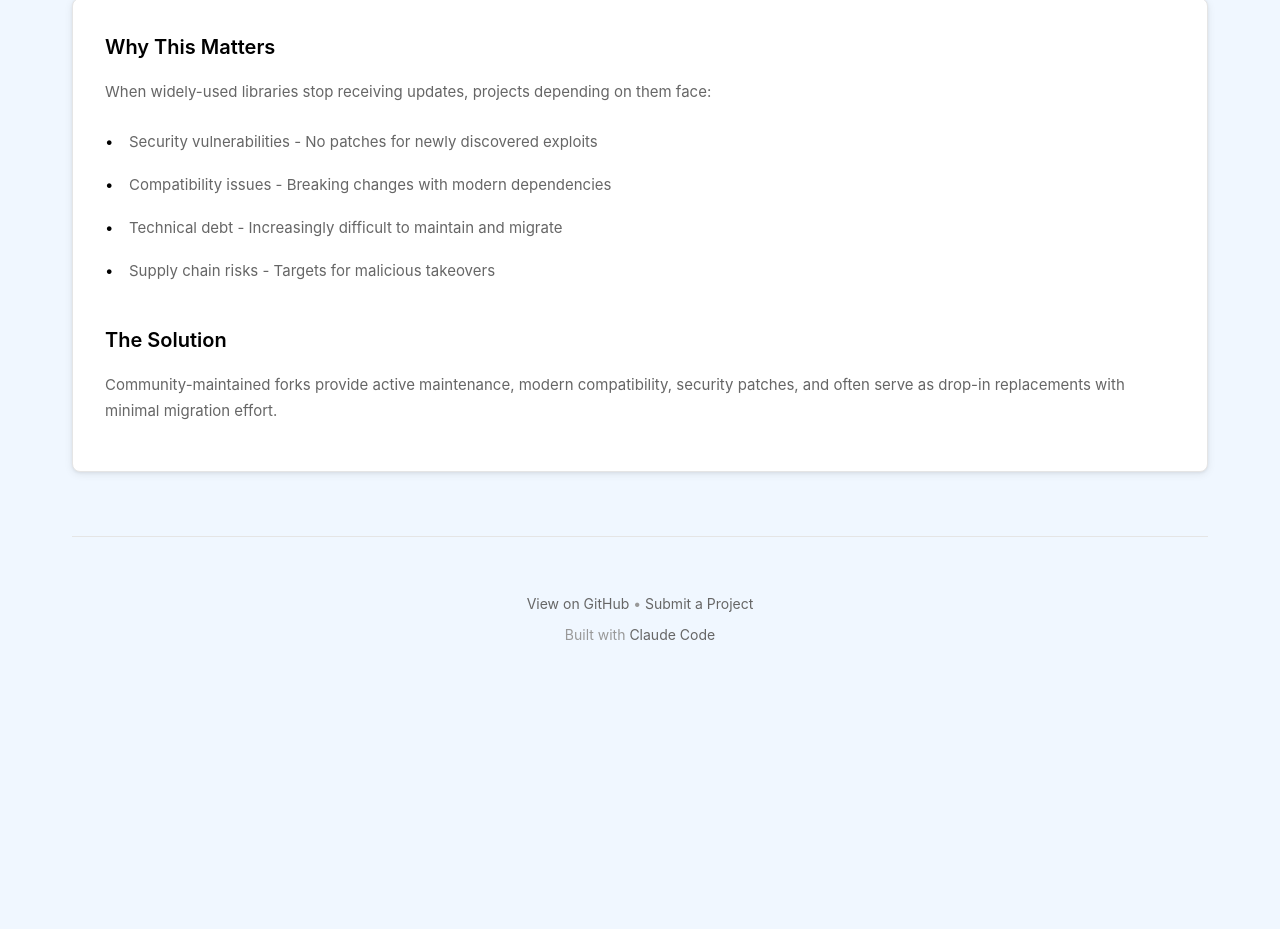
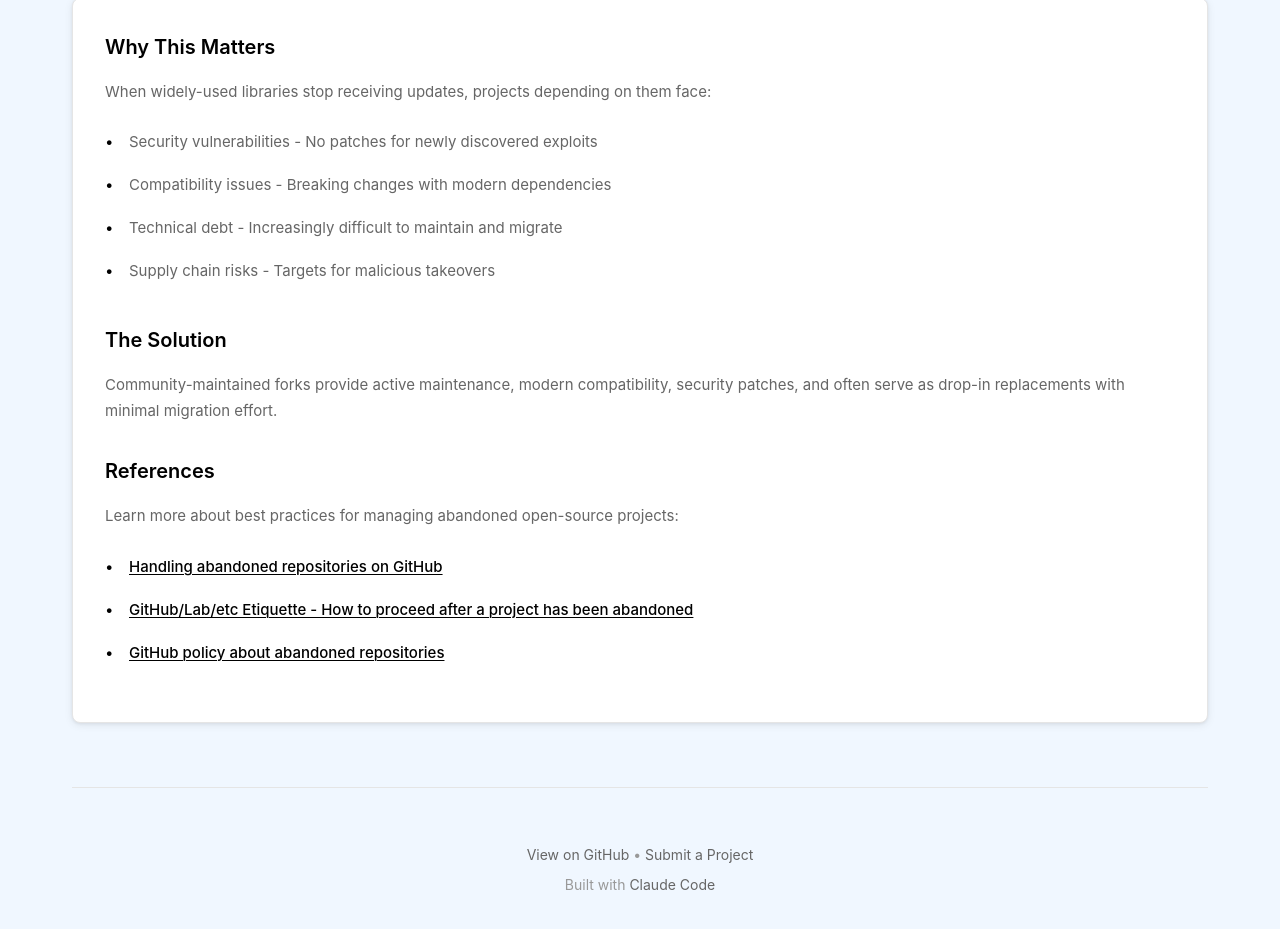
Before and after one commit to GeorgePearse/AbandonedProjects, an Astro site in the folder abandoned-projects/: page / in a window 1280 px wide. Shown: the part 1748-2677 px from the top of the page. Before the commit the page ends 2466 px from the top, so only its background shows below. Built offline with nearby package versions, Linux system fonts and the light colour scheme; Astro itself is replaced by a stand-in of ours.

Commit message:
Add references section to home page with abandoned project management links

```diff
--- a/abandoned-projects/src/pages/index.astro
+++ b/abandoned-projects/src/pages/index.astro
@@ -105,6 +105,16 @@ import BaseLayout from '../layouts/BaseLayout.astro';
             Community-maintained forks provide active maintenance, modern compatibility, security patches,
             and often serve as drop-in replacements with minimal migration effort.
           </p>
+
+          <h2>References</h2>
+          <p>
+            Learn more about best practices for managing abandoned open-source projects:
+          </p>
+          <ul>
+            <li><a href="https://github.com/isaacs/github/issues/1385" target="_blank" rel="noopener noreferrer">Handling abandoned repositories on GitHub</a></li>
+            <li><a href="https://www.reddit.com/r/opensource/comments/1bweept/githublabetc_etiquette_how_to_proceed_after_a/" target="_blank" rel="noopener noreferrer">GitHub/Lab/etc Etiquette - How to proceed after a project has been abandoned</a></li>
+            <li><a href="https://github.com/orgs/community/discussions/23164" target="_blank" rel="noopener noreferrer">GitHub policy about abandoned repositories</a></li>
+          </ul>
         </div>
       </main>
 
@@ -249,6 +259,19 @@ import BaseLayout from '../layouts/BaseLayout.astro';
     font-weight: normal;
   }
 
+  .info-section li a {
+    color: #000000;
+    font-weight: 500;
+    text-decoration: underline;
+    text-decoration-thickness: 1px;
+    text-underline-offset: 2px;
+    transition: opacity 0.2s ease;
+  }
+
+  .info-section li a:hover {
+    opacity: 0.7;
+  }
+
   footer {
     text-align: center;
     padding: 3rem 0 0 0;
```
